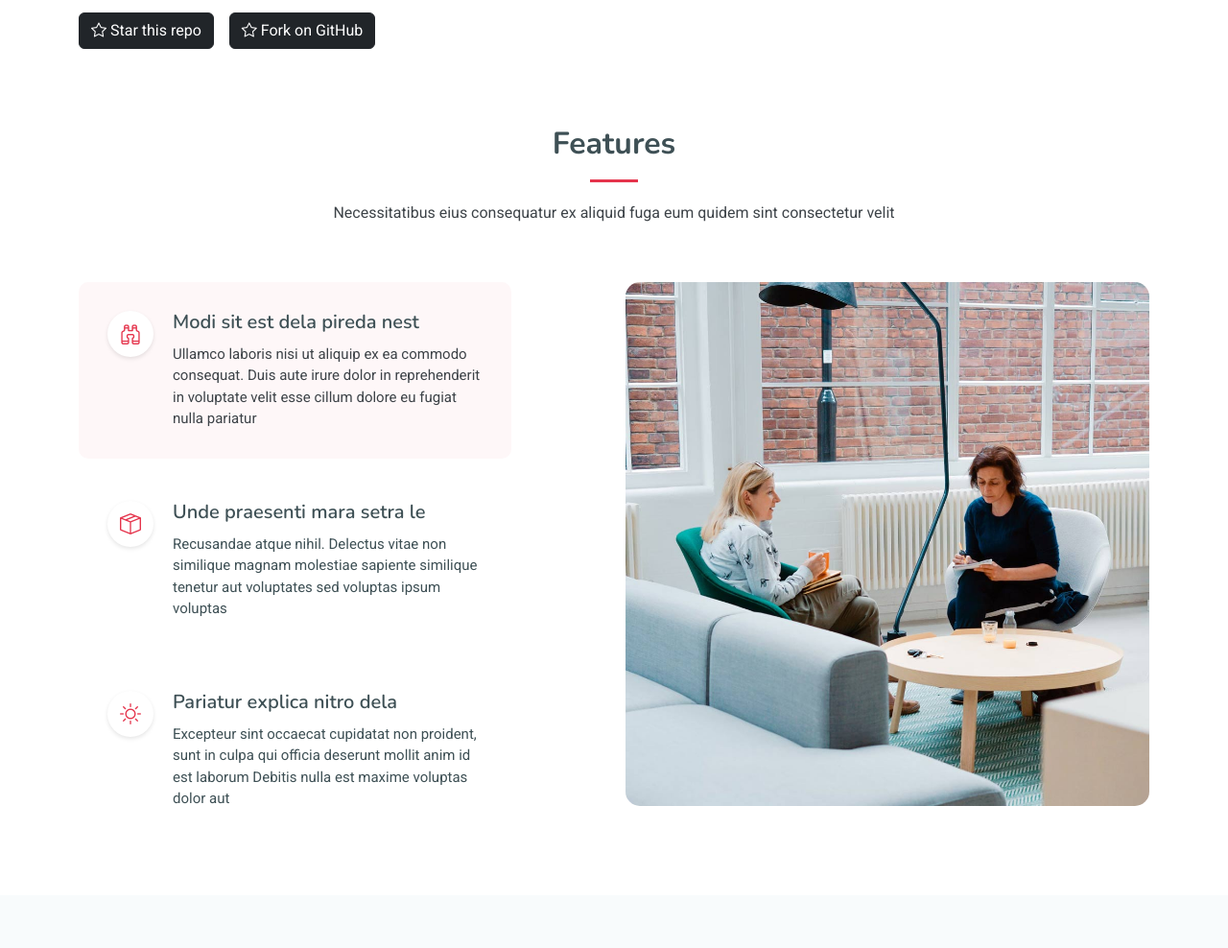
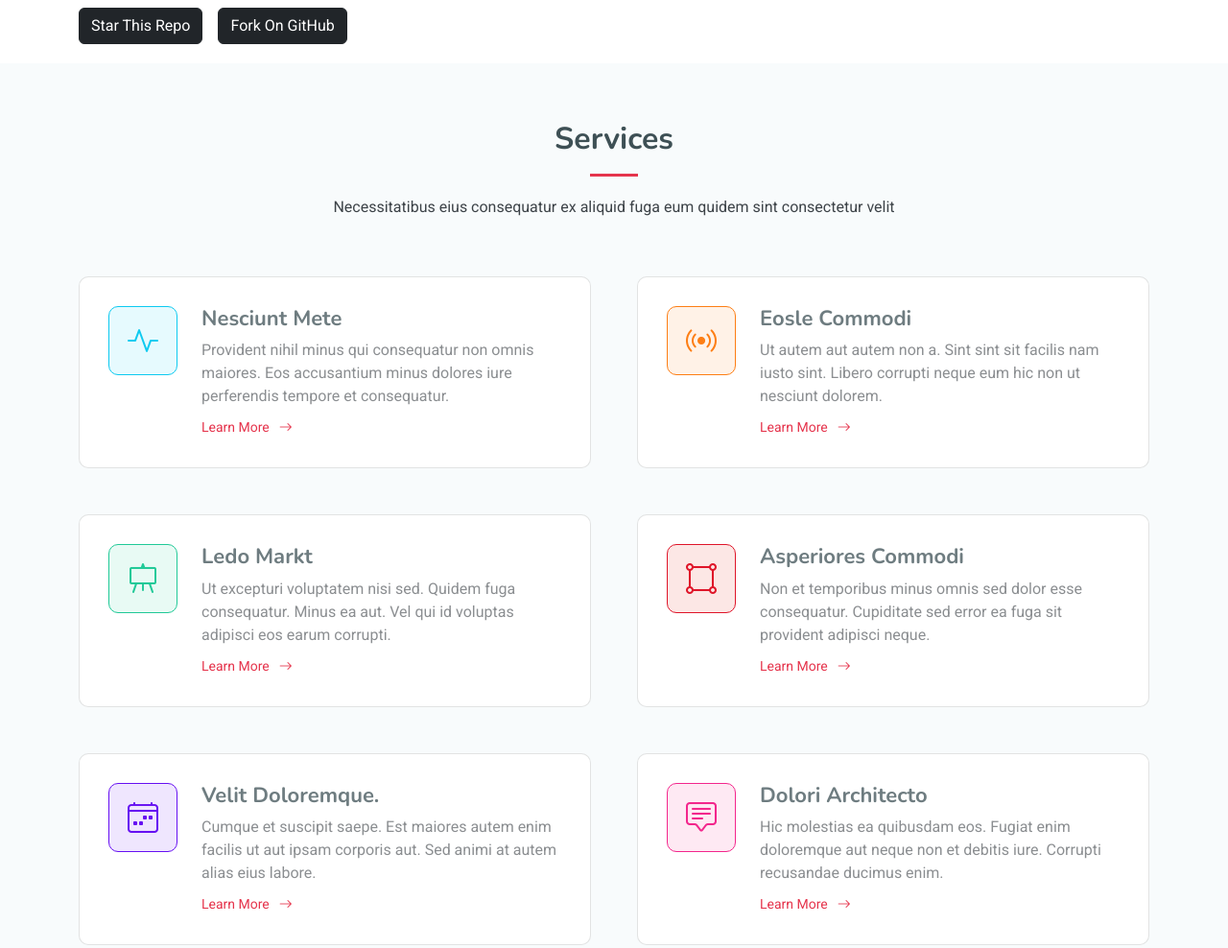
Before and after one commit to adilmohak/dj-lms-starter, a plain HTML site: page index.html in a window 1280 px wide. Shown: the part 1520-2508 px from the top of the page at 96% size. Drawn offline with nearby package versions, Linux system fonts and the light colour scheme.

Commit message:
Update about content

```diff
--- a/index.html
+++ b/index.html
@@ -240,11 +240,17 @@
                 </li>
               </ul>
               <div class="d-flex gap-3">
-                <a href="#" class="btn btn-outline btn-dark"
-                  ><span><i class="bi bi-star"></i> Star this repo</span></a
+                <a
+                  href="https://github.com/adilmohak/django-lms"
+                  target="_blank"
+                  class="btn btn-outline btn-dark"
+                  ><span>Star This Repo</span></a
                 >
-                <a href="#" class="btn btn-outline btn-dark"
-                  ><span><i class="bi bi-star"></i> Fork on GitHub</span></a
+                <a
+                  href="https://github.com/adilmohak/django-lms/fork"
+                  target="_blank"
+                  class="btn btn-outline btn-dark"
+                  ><span>Fork On GitHub</span></a
                 >
               </div>
             </div>
@@ -286,105 +292,6 @@
         </div>
       </section>
       <!-- /About Section -->
-
-      <!-- Features Section -->
-      <section id="features" class="features section">
-        <!-- Section Title -->
-        <div class="container section-title" data-aos="fade-up">
-          <h2>Features</h2>
-          <p>
-            Necessitatibus eius consequatur ex aliquid fuga eum quidem sint
-            consectetur velit
-          </p>
-        </div>
-        <!-- End Section Title -->
-
-        <div class="container">
-          <div class="row justify-content-between">
-            <div class="col-lg-5 d-flex align-items-center">
-              <ul class="nav nav-tabs" data-aos="fade-up" data-aos-delay="100">
-                <li class="nav-item">
-                  <a
-                    class="nav-link active show"
-                    data-bs-toggle="tab"
-                    data-bs-target="#features-tab-1"
-                  >
-                    <i class="bi bi-binoculars"></i>
-                    <div>
-                      <h4 class="d-none d-lg-block">
-                        Modi sit est dela pireda nest
-                      </h4>
-                      <p>
-                        Ullamco laboris nisi ut aliquip ex ea commodo consequat.
-                        Duis aute irure dolor in reprehenderit in voluptate
-                        velit esse cillum dolore eu fugiat nulla pariatur
-                      </p>
-                    </div>
-                  </a>
-                </li>
-                <li class="nav-item">
-                  <a
-                    class="nav-link"
-                    data-bs-toggle="tab"
-                    data-bs-target="#features-tab-2"
-                  >
-                    <i class="bi bi-box-seam"></i>
-                    <div>
-                      <h4 class="d-none d-lg-block">
-                        Unde praesenti mara setra le
-                      </h4>
-                      <p>
-                        Recusandae atque nihil. Delectus vitae non similique
-                        magnam molestiae sapiente similique tenetur aut
-                        voluptates sed voluptas ipsum voluptas
-                      </p>
-                    </div>
-                  </a>
-                </li>
-                <li class="nav-item">
-                  <a
-                    class="nav-link"
-                    data-bs-toggle="tab"
-                    data-bs-target="#features-tab-3"
-                  >
-                    <i class="bi bi-brightness-high"></i>
-                    <div>
-                      <h4 class="d-none d-lg-block">
-                        Pariatur explica nitro dela
-                      </h4>
-                      <p>
-                        Excepteur sint occaecat cupidatat non proident, sunt in
-                        culpa qui officia deserunt mollit anim id est laborum
-                        Debitis nulla est maxime voluptas dolor aut
-                      </p>
-                    </div>
-                  </a>
-                </li>
-              </ul>
-              <!-- End Tab Nav -->
-            </div>
-
-            <div class="col-lg-6">
-              <div class="tab-content" data-aos="fade-up" data-aos-delay="200">
-                <div class="tab-pane fade active show" id="features-tab-1">
-                  <img src="assets/img/tabs-1.jpg" alt="" class="img-fluid" />
-                </div>
-                <!-- End Tab Content Item -->
-
-                <div class="tab-pane fade" id="features-tab-2">
-                  <img src="assets/img/tabs-2.jpg" alt="" class="img-fluid" />
-                </div>
-                <!-- End Tab Content Item -->
-
-                <div class="tab-pane fade" id="features-tab-3">
-                  <img src="assets/img/tabs-3.jpg" alt="" class="img-fluid" />
-                </div>
-                <!-- End Tab Content Item -->
-              </div>
-            </div>
-          </div>
-        </div>
-      </section>
 
       <!-- Services Section -->
       <section id="services" class="services section light-background">
```
Also changed, not shown: assets/img/overview.png.
